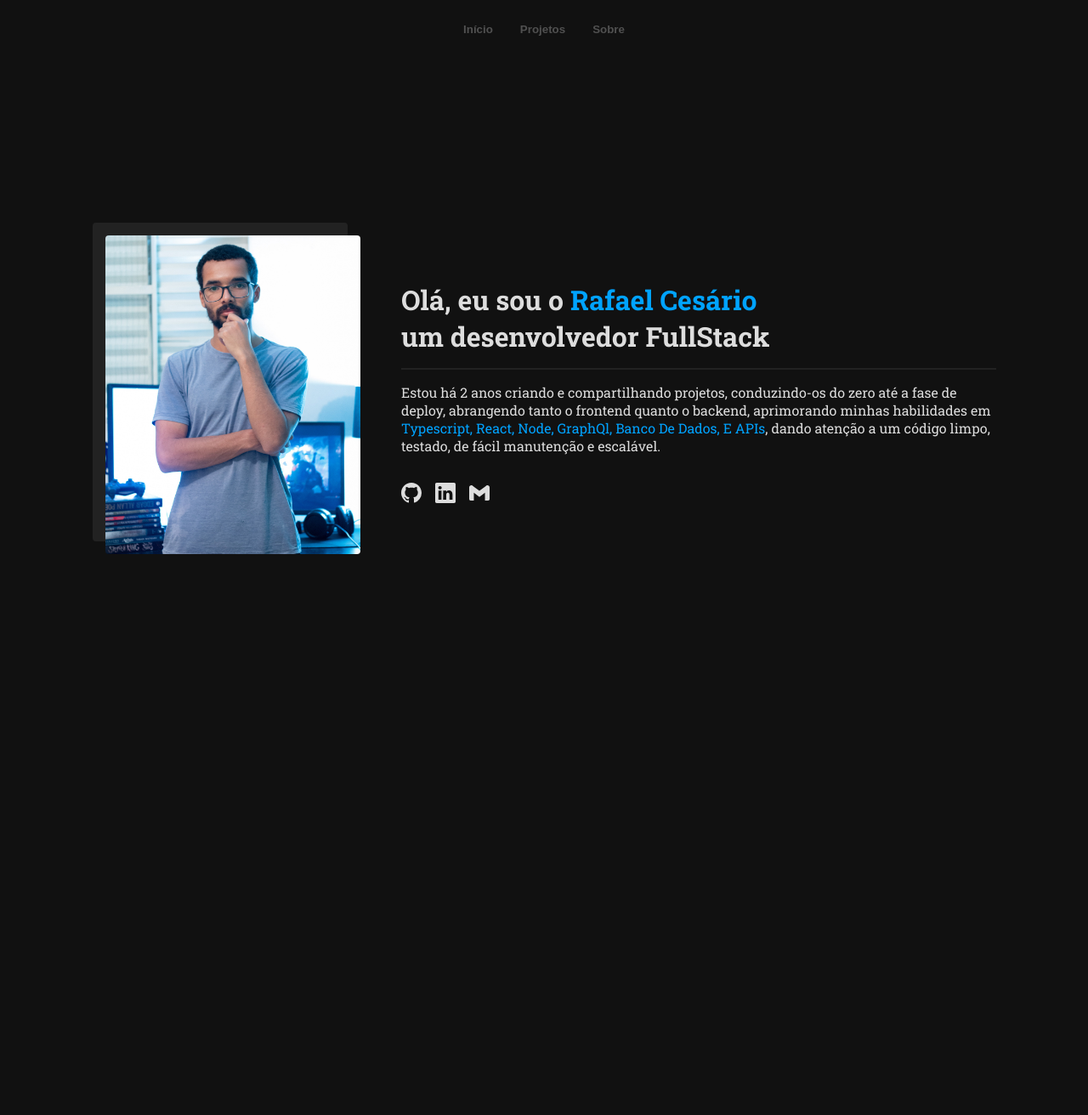
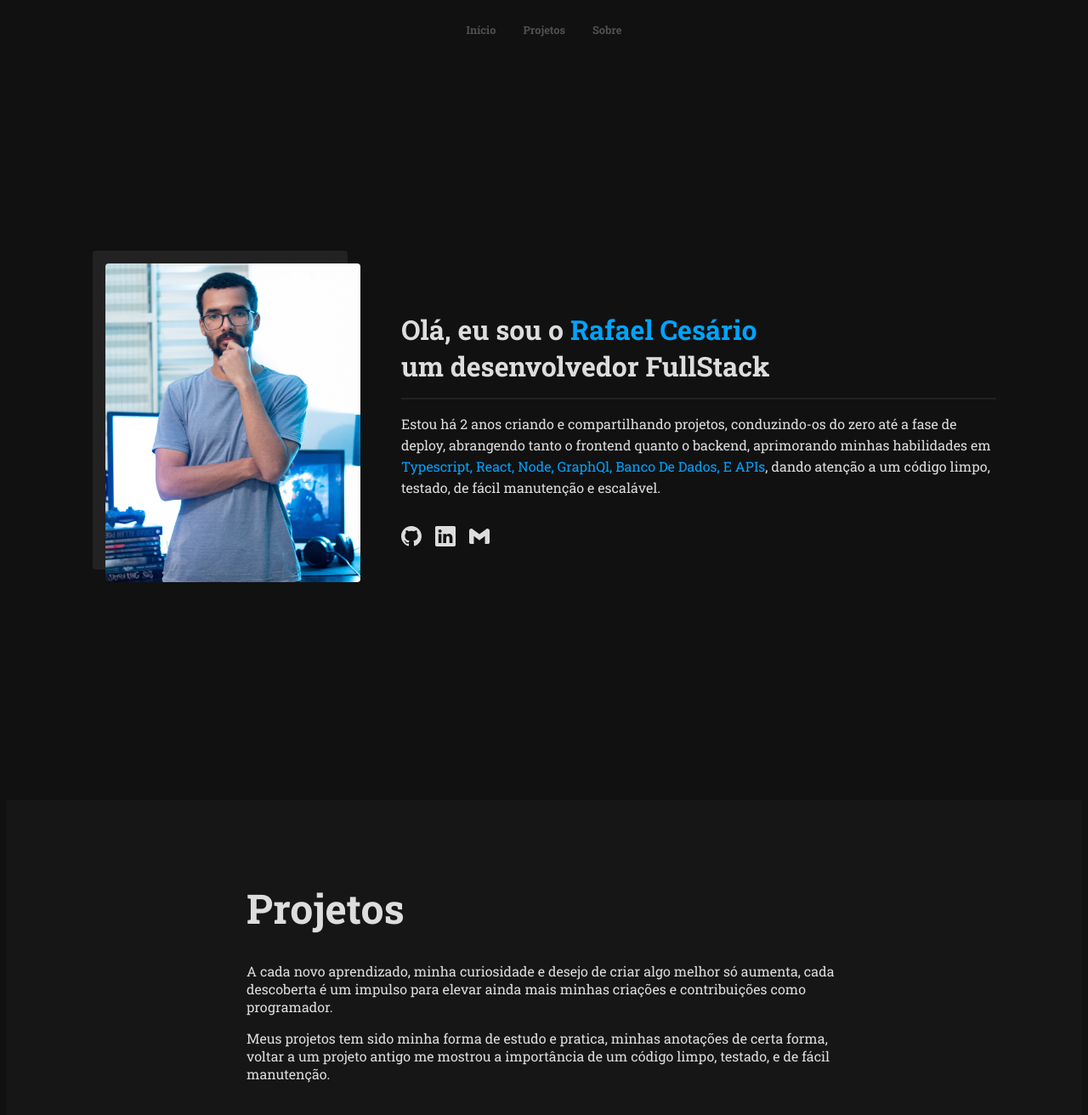
Before and after one commit to Rafael-Cesario/Portfolio, a Next.js app: page / in a window 1280 px wide. Shown: the top 1312 px of the page at 85% size. Before the commit the page ends 800 px from the top, so only its background shows below. Built offline with nearby package versions, Linux system fonts and the light colour scheme.

Commit message:
[ Feat ] Projects about

```diff
--- a/src/app/page.tsx
+++ b/src/app/page.tsx
@@ -1,11 +1,13 @@
 import { Header } from "@/components/header";
 import { Introduction } from "@/components/introduction";
+import { ProjectsAbout } from "@/components/projects-about";
 
 const Home = () => {
 	return (
 		<>
 			<Header />
 			<Introduction />
+			<ProjectsAbout />
 		</>
 	);
 };
--- a/src/components/header.tsx
+++ b/src/components/header.tsx
@@ -3,9 +3,9 @@ import { StyledHeader } from "@/styles/styled-header";
 export const Header = () => {
 	return (
 		<StyledHeader>
-			<button>Início</button>
-			<button>Projetos</button>
-			<button>Sobre</button>
+			<a href="#home">Início</a>
+			<a href="#projects">Projetos</a>
+			<a href="#about">Sobre</a>
 		</StyledHeader>
 	);
 };
--- a/src/components/introduction.tsx
+++ b/src/components/introduction.tsx
@@ -6,7 +6,7 @@ import Link from "next/link";
 
 export const Introduction = () => {
 	return (
-		<StyledIntroduction>
+		<StyledIntroduction id="home">
 			<Image className="picture" src="/images/rafael01.jpg" width={2160} height={2700} alt="my profile picture" />
 
 			<div className="info">
--- /dev/null
+++ b/src/components/projects-about.tsx
@@ -0,0 +1,18 @@
+import { StyledProjectsAbout } from "@/styles/styled-projects-about";
+
+export const ProjectsAbout = () => {
+	return (
+		<StyledProjectsAbout id="projects">
+			<div className="container">
+				<h1 className="title">Projetos</h1>
+				<p className="text">
+					A cada novo aprendizado, minha curiosidade e desejo de criar algo melhor só aumenta, cada descoberta é um impulso para elevar ainda mais minhas criações e contribuições como programador.
+				</p>
+				<p className="text">
+					Meus projetos tem sido minha forma de estudo e pratica, minhas anotações de certa forma, voltar a um projeto antigo me mostrou a importância de um código limpo, testado, e de fácil
+					manutenção.
+				</p>
+			</div>
+		</StyledProjectsAbout>
+	);
+};
--- a/src/styles/styled-global.tsx
+++ b/src/styles/styled-global.tsx
@@ -1,15 +1,24 @@
 "use client";
-import { createGlobalStyle } from "styled-components";
+import * as styled from "styled-components";
+import { Theme } from "./Theme";
 
-export const StyledGlobal = createGlobalStyle`
+export const StyledGlobal = styled.createGlobalStyle`
 	* {
 		margin: 0;
 		padding: 0;
 		box-sizing: border-box;
+
+		::-webkit-scrollbar {
+			background-color: ${Theme.container + "50"};
+		}
+
+		::-webkit-scrollbar-thumb {
+			background-color: ${Theme.container};
+		}
 	}
 
 	body {
 		background-color: #111;
-        color: #ddd
+		color: #ddd;
 	}
 `;
--- a/src/styles/styled-header.tsx
+++ b/src/styles/styled-header.tsx
@@ -7,7 +7,9 @@ export const StyledHeader = styled.header`
 	justify-content: center;
 	margin: 1rem;
 
-	button {
+	a {
+		text-decoration: none;
+		font-size: 0.8rem;
 		border: 2px solid transparent;
 		padding: 5px 10px;
 		margin: 4px;
--- a/src/styles/styled-introduction.tsx
+++ b/src/styles/styled-introduction.tsx
@@ -7,8 +7,7 @@ export const StyledIntroduction = styled.div`
 	flex-wrap: wrap;
 	justify-content: center;
 	align-items: center;
-	margin: 2rem;
-	margin-top: 12rem;
+	margin: 14rem 2rem;
 
 	.highlight {
 		color: ${Theme.textPrimary};
@@ -22,6 +21,7 @@ export const StyledIntroduction = styled.div`
 
 	.text {
 		border-top: 2px solid ${Theme.container};
+		line-height: 25px;
 		padding-top: 1rem;
 	}
 
@@ -53,7 +53,7 @@ export const StyledIntroduction = styled.div`
 
 		.alt {
 			position: absolute;
-            pointer-events: none;
+			pointer-events: none;
 			left: 0;
 			font-size: 1rem;
 			transform: translate(-40%, 2.5rem);
--- /dev/null
+++ b/src/styles/styled-projects-about.tsx
@@ -0,0 +1,24 @@
+"use client";
+import styled from "styled-components";
+import { Theme } from "./Theme";
+
+export const StyledProjectsAbout = styled.div`
+	margin-top: 12rem;
+	background-color: ${Theme.container + "50"};
+	display: flex;
+	flex-direction: column;
+	align-items: center;
+
+	.container {
+		width: 700px;
+		padding: 4rem 2rem;
+
+		.title {
+			font-size: 3rem;
+		}
+
+		.text {
+			margin: 1rem 0;
+		}
+	}
+`;
```
Lines whose indentation alone changed are shown as unchanged.
